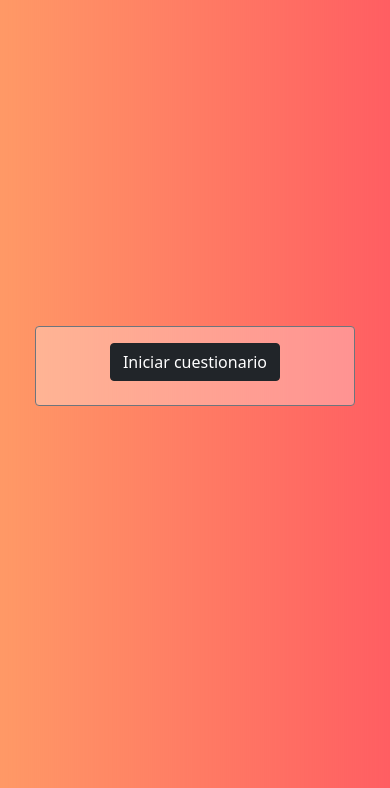
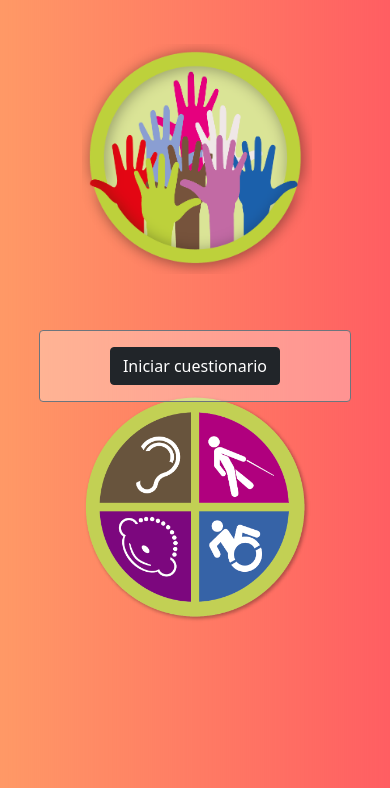
Before and after one commit to Jano811/IWG-GRUPO15, a Django app: page /inicio/ in a window 390 px wide. Shown: the part 56-844 px from the top of the page. Run offline with Django 4.2, Linux system fonts and the light colour scheme; a user stored in the database is signed in.

Commit message:
esta todo casi listo, solo falta las preguntas xd

```diff
--- a/Aplicacion1/static/css/estilos.css
+++ b/Aplicacion1/static/css/estilos.css
@@ -38,7 +38,7 @@ body{
         right:50%;
         transform: translate(50%, -50%);
         background-color: rgba(255, 255, 255, 0.3);
-        width: 90%;
+        width: 80%;
         display: flex;
         justify-content: center; /* Centrado horizontal */
         align-items: center; /* Centrado vertical */
@@ -48,6 +48,7 @@ body{
 .borde{
     background-color: rgba(255, 255, 255, 0.3); /* Cambia la transparencia ajustando el valor de 'a' */
     border: 2px solid #333; /* Ancho, estilo y color del borde */
+    border-radius: 20px;
     padding: 10px;
     margin: 0 auto;
     font-size: 1.2em;
@@ -60,6 +61,7 @@ body{
     .borde {
         width: 90%; /* Ajusta el ancho para pantallas más pequeñas */
         font-size: 0.8em;
+        border-radius: 20px;
     }
 }
 .bond{
@@ -91,7 +93,8 @@ img{
 }
 .referencia{
     position:absolute;
-    top: 85%;
+    top: 86%;
+    font-size: 1.2em;
 }
 @media screen and (max-width: 600px){
     .contenedor{
@@ -135,14 +138,79 @@ img{
         right:50%;
         transform: translate(50%, -50%);
     }
-
 }
 .registro{
     background-color: rgba(255, 255, 255, 0.3); /* Cambia la transparencia ajustando el valor de 'a' */
     border: 2px solid #333; /* Ancho, estilo y color del borde */
     border-radius: 15px;
-    padding: 10px;
     margin: 0 auto;
     font-size: 1.2em;
     padding: 50px;
 }
+.inclusion{
+    width: 500px; /* Ajusta según tus necesidades */
+    height: auto; /* Mantiene la proporción original de la imagen */
+    position: absolute;
+    right:60%;
+    top: 150px;
+}
+.inclusio{
+    width: 500px; /* Ajusta según tus necesidades */
+    height: auto; /* Mantiene la proporción original de la imagen */
+    position: absolute;
+    left:60%;
+    top: 150px;
+}
+@media screen and (max-width: 600px){
+    .inclusion{
+        width: 230px; /* Ajusta según tus necesidades */
+        height: auto; /* Mantiene la proporción original de la imagen */
+        position: absolute;
+        right:20%;
+        top: 100px;
+    }
+    .inclusio{
+        max-width: 100%;
+        width: 230px; /* Ajusta según tus necesidades */
+        height: auto; /* Mantiene la proporción original de la imagen */
+        position: absolute;
+        left:21%;
+        top: 450px;
+    }
+}
+
+.card-body{
+    position: relative;
+}
+.preguntas{
+    margin-top: 5%;
+}
+.jumbotron{
+    width: 90%;
+    position: absolute;
+    top: 15%;
+    border: 2px solid #333; /* Ancho, estilo y color del borde */
+    border-radius: 20px;
+    padding: 50px;
+    margin: 0 auto;
+    background-color: rgba(255, 255, 255, 0.3);
+
+}
+@media screen and (max-width: 600px){
+    .preguntas{
+        width: 90%;
+        margin-top: 13%;
+    }
+    .jumbotron{
+        right: 20px;
+        width: 90%;
+        position: absolute;
+        top: 10%;
+        border: 2px solid #333; /* Ancho, estilo y color del borde */
+        border-radius: 20px;
+        padding: 50px;
+        margin: 0 auto;
+        background-color: rgba(255, 255, 255, 0.3);
+
+    }
+}
--- a/Aplicacion1/templates/inicio.html
+++ b/Aplicacion1/templates/inicio.html
@@ -1,12 +1,13 @@
 {% extends 'barra.html' %}
+{% load static %}
 {% block content %}
+<img class="inclusion" src="{% static 'imagenes/inclusion.png' %}" alt="Botón">
+<img class="inclusio" src="{% static 'imagenes/xd.png' %}" alt="Botón">
 <div class="card border-secondary mb-3" style="max-width: 20rem;">
-  <div class="card-body">
-      <h4 class="card-title">
-          <div class="container">
-              <a button type="button" class="btn btn-dark"/button href="{% url 'cuestionario_url' %}">Iniciar cuestionario</a> <!--falto poner el _url en el cuestionario para que funcione-->
-          </div>
-      </h4>
+  <div id="fuente" class="card-body">
+        <div class="container">
+            <a button type="button" class="btn btn-dark"/button href="{% url 'cuestionario_url' %}">Iniciar cuestionario</a> <!--falto poner el _url en el cuestionario para que funcione-->
+        </div>
   </div>
 </div>
 {% endblock %}
--- a/Aplicacion1/templates/psd.html
+++ b/Aplicacion1/templates/psd.html
@@ -2,7 +2,6 @@
 {% block content %}
     <br>
     <div class="container">
-        <h2 style="text-align: center;">Cuestionario</h2>
         <form method="POST">
             {% csrf_token %}
                 <input type="hidden" name="pregunta_pk" value="{{ pregunta.id }}">
@@ -14,6 +13,7 @@
             {% endif %}
                 <div class="container">
                     <div class="preguntas">
+                        <h2 class="psd" style="text-align: center;">Cuestionario</h2>
                         <h3>{{ pregunta.texto }}</h3>
                         <ul>
                             <div class="container">
@@ -27,7 +27,7 @@
                         </ul>
                         {% if request.method == 'POST' and not pregunta_pk %}
                         <p style="color: red;">Debes seleccionar una respuesta para continuar.</p>
-                    {% endif %}
+                        {% endif %}
                     </div>
                 </div>
                 <div class="container">
--- a/Aplicacion1/templates/retroalimentacion.html
+++ b/Aplicacion1/templates/retroalimentacion.html
@@ -2,7 +2,7 @@
 {% block content %}
 <br>
 <div class="container">
-	<div class="jumbotron my-4">
+	<div id="retro" class="jumbotron my-4">
 		<h2 class="text-custom">La pregunta fue:</h2>
 		<h4 class="text-custom">{{respondida.pregunta.texto|safe}}</h4>
 		<p>
```
Also changed, not shown: Aplicacion1/static/imagenes/inclusion.png (added), Aplicacion1/static/imagenes/xd.png (added), db.sqlite3.
